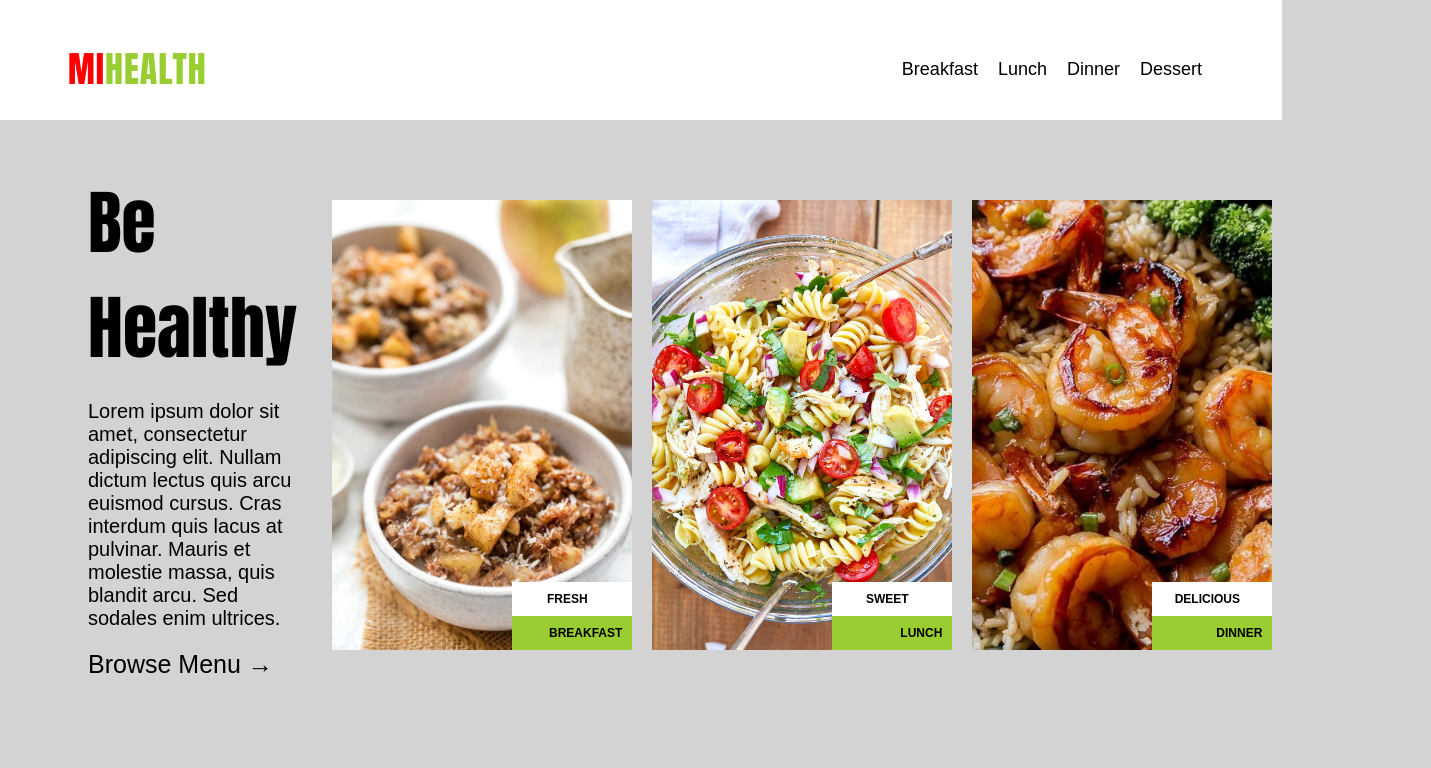
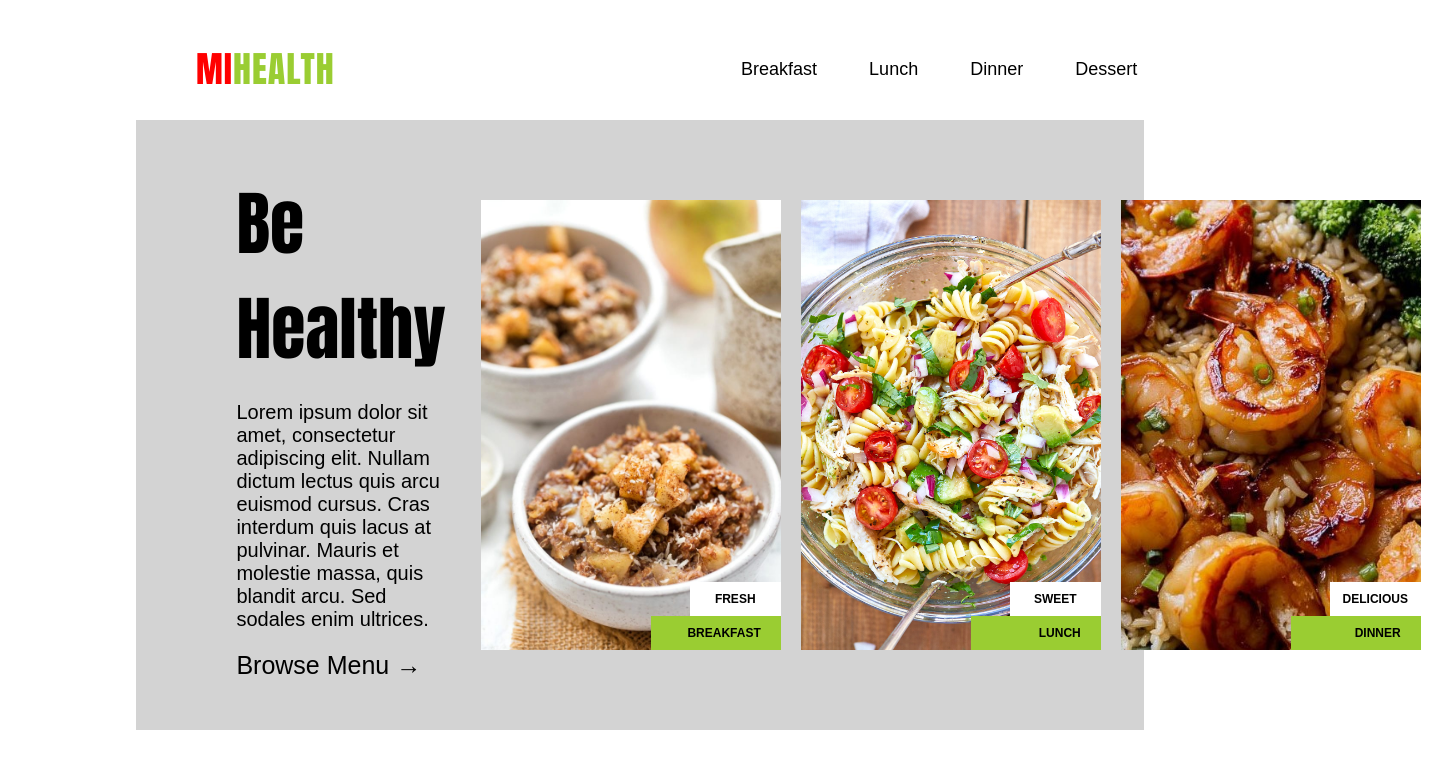
Before and after one commit to TravisHeffelfinger/lab-4-MiHealth, a plain HTML site: page Mihealth/index.html in a window 1280 px wide. Shown: the whole page, 1431 px wide, since content can reach past the window. Drawn offline with Linux system fonts and the light colour scheme.

Commit message:
Updated design to reflect mockup more accurately

```diff
--- a/Mihealth/styles.css
+++ b/Mihealth/styles.css
@@ -1,3 +1,10 @@
+html {
+    max-width: 80%;
+    min-width: 60%;
+    margin: auto;
+    background-color: white;
+}
+
 .logo {
     font-family: Impact;
     font-size: large;
@@ -23,13 +30,15 @@ header {
     display: flex;
     justify-content: space-evenly;
     align-items: center;
-    margin-right: 50px;
+    margin-right: 10%;
 }
+
 .button {
     text-decoration: none;
     color: black;
     font-family: "Arial";
     font-size: large;
+    margin: 2% 5%;
     padding: 10px 10px;
 }
 
@@ -41,7 +50,7 @@ header {
     display: flex;
     justify-content: space-between;
     align-items: center;
-    padding: 50px 30px;
+    padding: 5%;
 }
 
 #pageText {
@@ -83,6 +92,7 @@ p {
     height: 450px;
     position: relative;
     padding: 0px 10px;
+
 }
 
 body {
@@ -106,10 +116,11 @@ body {
 .whiteText{
     background-color: white;
     font-family: Arial;
-    padding: 10px 10px 10px 0;
+    padding: 10px;
     text-align: center;
     font-size: 75%;
     font-weight: bold;
+    margin-left: 30%;
 }
 
 .greentext {
@@ -117,6 +128,7 @@ body {
     font-family: Arial;
     font-size: 75%;
     padding: 10px;
+    padding-right: 20px;
     width: 100px;
     text-align: right;
     font-weight: bold;
```
